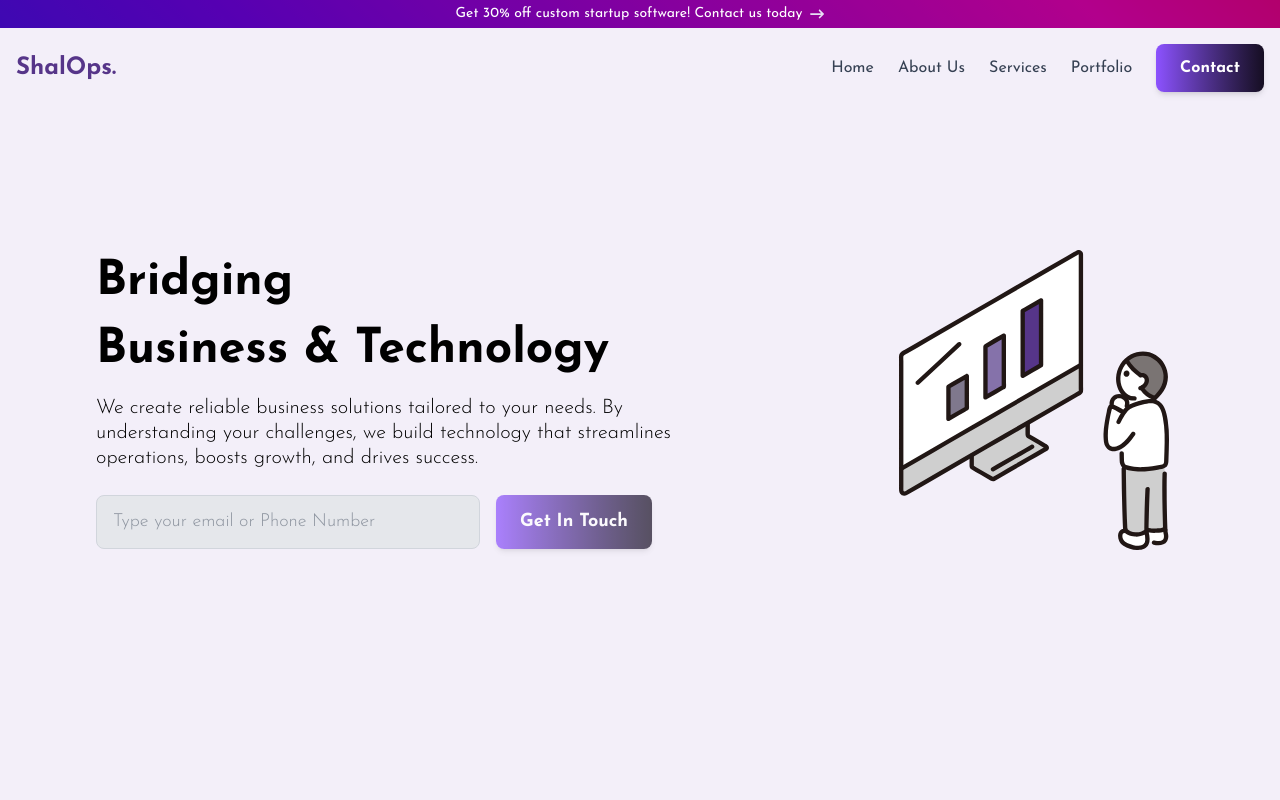
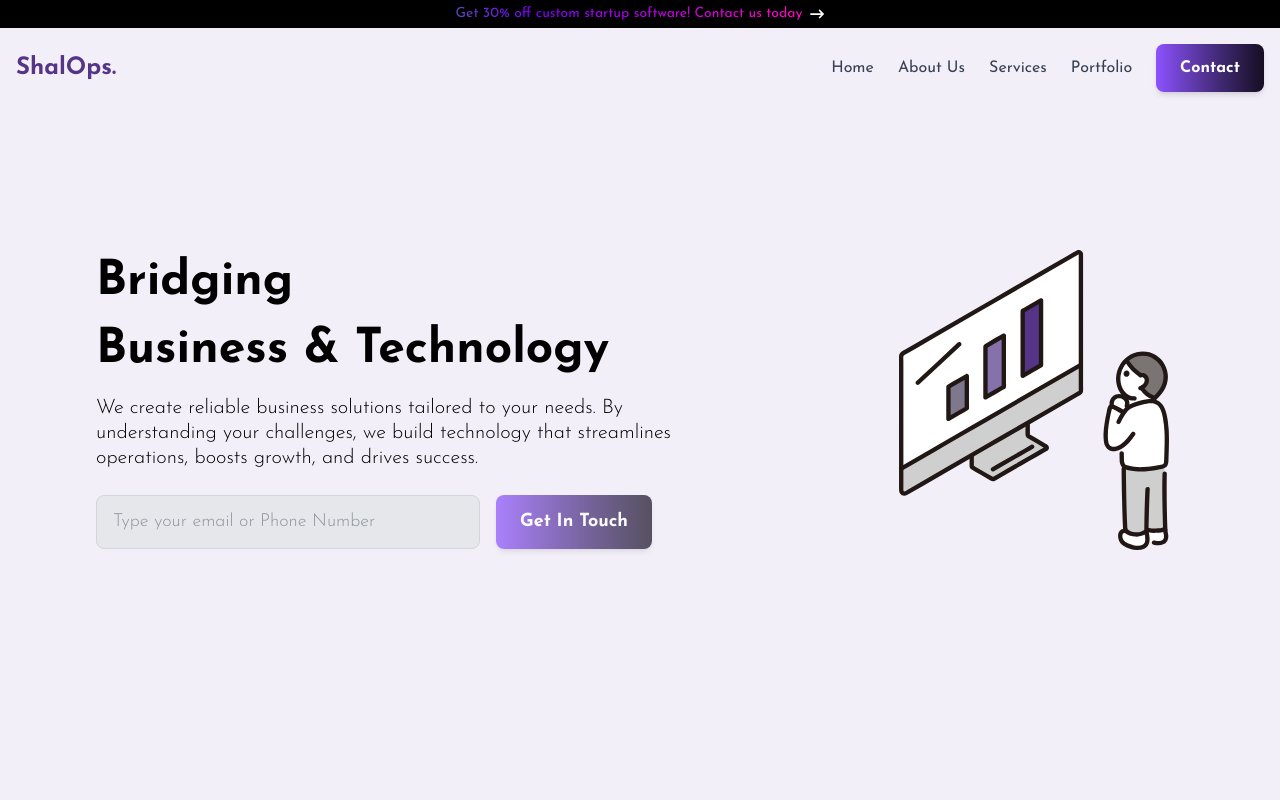
Before and after one commit to Nardos-Amakele/shalOps, a Next.js app: page / in a window 1280 px wide. Shown: the top 800 px of the page. Built offline with nearby package versions, Linux system fonts and the light colour scheme.

Commit message:
color adjustments

```diff
--- a/src/app/components/Portfolio.tsx
+++ b/src/app/components/Portfolio.tsx
@@ -70,7 +70,7 @@ export default function ProjectsPage() {
               />
             </div>
             <div className="p-6 group-hover:bg-gray-50 transition-colors duration-300">
-              <h3 className="text-xl font-semibold mb-3 text-left text-gray-800 group-hover:text-[#8C52FF] transition-colors duration-300">
+              <h3 className="text-xl font-semibold mb-3 text-left text-gray-800 group-hover:text-[#563589] transition-colors duration-300">
                 {project.title}
               </h3>
               <p className="text-gray-600 text-sm sm:text-base text-left font-light">
@@ -83,7 +83,7 @@ export default function ProjectsPage() {
                   href={project.url}
                   target="_blank"
                   rel="noopener noreferrer"
-                  className="inline-block px-4 py-2 text-sm border border-[#8C52FF] text-[#8C52FF] rounded-md hover:bg-gradient-to-r hover:from-[#8C52FF] hover:to-[#160E23] hover:text-white transition-all duration-300"
+                  className="inline-block px-4 py-2 text-sm border border-[#8C52FF] text-[#8C52FF] rounded-md hover:bg-gradient-to-r hover:from-[#8C52FF]  hover:to-[#160E23] hover:text-white transition-all duration-300"
                   onClick={(e) => e.stopPropagation()} // Prevents the full card click from triggering when clicking this button
                 >
                   View Project
--- a/src/app/components/Promo.tsx
+++ b/src/app/components/Promo.tsx
@@ -6,7 +6,7 @@ import { motion } from "framer-motion";
 const Promo = () => {
   return (
     <motion.div
-      className="relative text-white font-medium text-xs md:text-sm text-center py-1 overflow-hidden"
+      className="relative text-white font-medium text-xs md:text-sm text-center py-1 overflow-hidden bg-black"
       initial={{ opacity: 0, y: -20 }}
       animate={{
         opacity: 1,
@@ -14,36 +14,35 @@ const Promo = () => {
       }}
       transition={{ duration: 0.5 }}
     >
-      {/* Color-shifting background without green */}
-      <motion.div
-        className="absolute inset-0 bg-[length:400%_400%]"
-        style={{
-          backgroundImage: 'linear-gradient(45deg, #ff0000, #ff7300, #fffb00, #002bff, #7a00ff, #ff00c8, #ff0000)',
-        }}
-        animate={{
-          backgroundPosition: ['0% 50%', '100% 50%']
-        }}
-        transition={{
-          duration: 8,
-          repeat: Infinity,
-          ease: "linear"
-        }}
-      />
-
-      {/* Dark overlay to maintain text visibility */}
-      <div className="absolute inset-0 bg-black/30" />
-
+      {/* Gradient text effect */}
       <div className="flex items-center justify-center relative z-10">
         <motion.span
           whileHover={{ scale: 1.05 }}
-          className="flex items-center"
+          className="flex items-center bg-clip-text text-transparent bg-[length:400%_400%]"
+          style={{
+            backgroundImage: 'linear-gradient(45deg, #ff0000, #ff7300, #fffb00, #00ff00, #7a00ff, #ff00c8, #ff0000)',
+            animation: 'textGradient 8s linear infinite',
+          }}
         >
           Get 30% off custom startup software! Contact us today
           <Link href="#contact" className="ml-2 flex items-center">
-            <FaArrowRightLong className="text-[#E7DFF4]" />
+            <motion.span
+              whileHover={{ scale: 1.1 }}
+              className="text-white"
+            >
+              <FaArrowRightLong />
+            </motion.span>
           </Link>
         </motion.span>
       </div>
+
+      {/* Keyframes for animated text gradient */}
+      <style jsx>{`
+        @keyframes textGradient {
+          0% { background-position: 0% 50%; }
+          100% { background-position: 100% 50%; }
+        }
+      `}</style>
     </motion.div>
   );
 };
```
